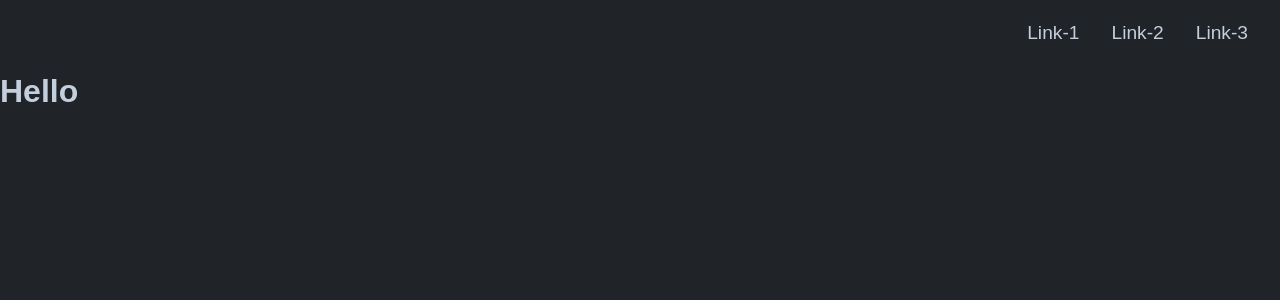
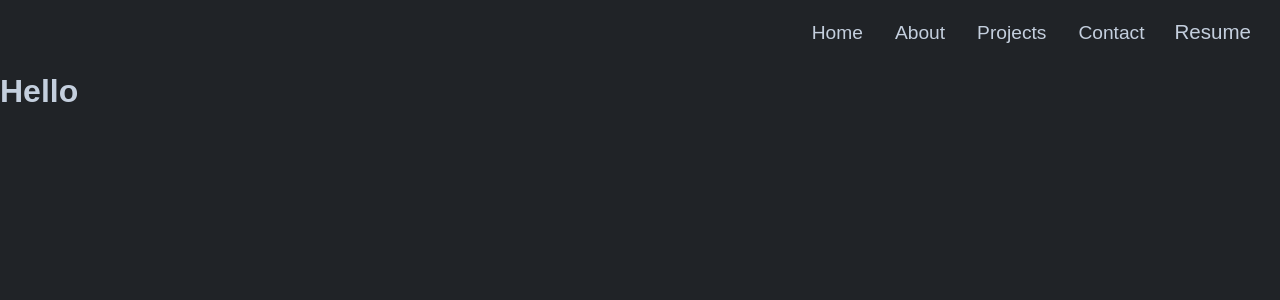
Before and after one commit to Krycha94/portfolio-website, a React (Vite) app: page / in a window 1280 px wide. Shown: the top 300 px of the page. Built offline with nearby package versions, Linux system fonts and the light colour scheme.

Commit message:
Create constants file in utils with nav links and use it in Header component to make dynamic links, create sass animation file with pulse animation and use it in resume link in Header component

```diff
--- a/src/components/Header/Header.module.scss
+++ b/src/components/Header/Header.module.scss
@@ -1,6 +1,7 @@
 @use "../../styles/variables" as v;
 @use "../../styles/breakpoints" as b;
 @use "../../styles/mixins" as m;
+@use "../../styles/animations" as a;
 
 .header {
 	position: sticky;
@@ -23,6 +24,10 @@
 			gap: 2rem;
 			font-size: 1.2rem;
 		}
+	}
+
+	&__resume {
+		@include a.pulse;
 	}
 
 	&__link {
--- a/src/components/Header/Header.tsx
+++ b/src/components/Header/Header.tsx
@@ -1,3 +1,4 @@
+import { navLinks } from "../../utils/constants";
 import { HiOutlineMenuAlt3 } from "react-icons/hi";
 import styles from "./Header.module.scss";
 
@@ -5,14 +6,16 @@ const Header = () => {
 	return (
 		<header className={styles.header}>
 			<nav className={styles.header__nav}>
-				<a href="#" className={styles.header__link}>
-					link-1
-				</a>
-				<a href="#" className={styles.header__link}>
-					link-2
-				</a>
-				<a href="#" className={styles.header__link}>
-					link-3
+				{navLinks.map((link) => (
+					<a href={link.address} key={link.id} className={styles.header__link}>
+						{link.text}
+					</a>
+				))}
+				<a
+					href="#"
+					className={`${styles.header__link} ${styles.header__resume}`}
+				>
+					resume
 				</a>
 			</nav>
 			<button className={styles.header__hamburger}>
--- /dev/null
+++ b/src/styles/_animations.scss
@@ -0,0 +1,18 @@
+@mixin pulse {
+	transform: scale(1);
+	animation: pulse 2s infinite;
+
+	@keyframes pulse {
+		0% {
+			transform: scale(1.07);
+		}
+
+		50% {
+			transform: scale(1);
+		}
+
+		100% {
+			transform: scale(1.07);
+		}
+	}
+}
--- /dev/null
+++ b/src/utils/constants.tsx
@@ -0,0 +1,22 @@
+export const navLinks = [
+	{
+		id: 1,
+		address: "#home",
+		text: "home",
+	},
+	{
+		id: 2,
+		address: "#about",
+		text: "about",
+	},
+	{
+		id: 3,
+		address: "#projects",
+		text: "projects",
+	},
+	{
+		id: 4,
+		address: "#contact",
+		text: "contact",
+	},
+];
```
